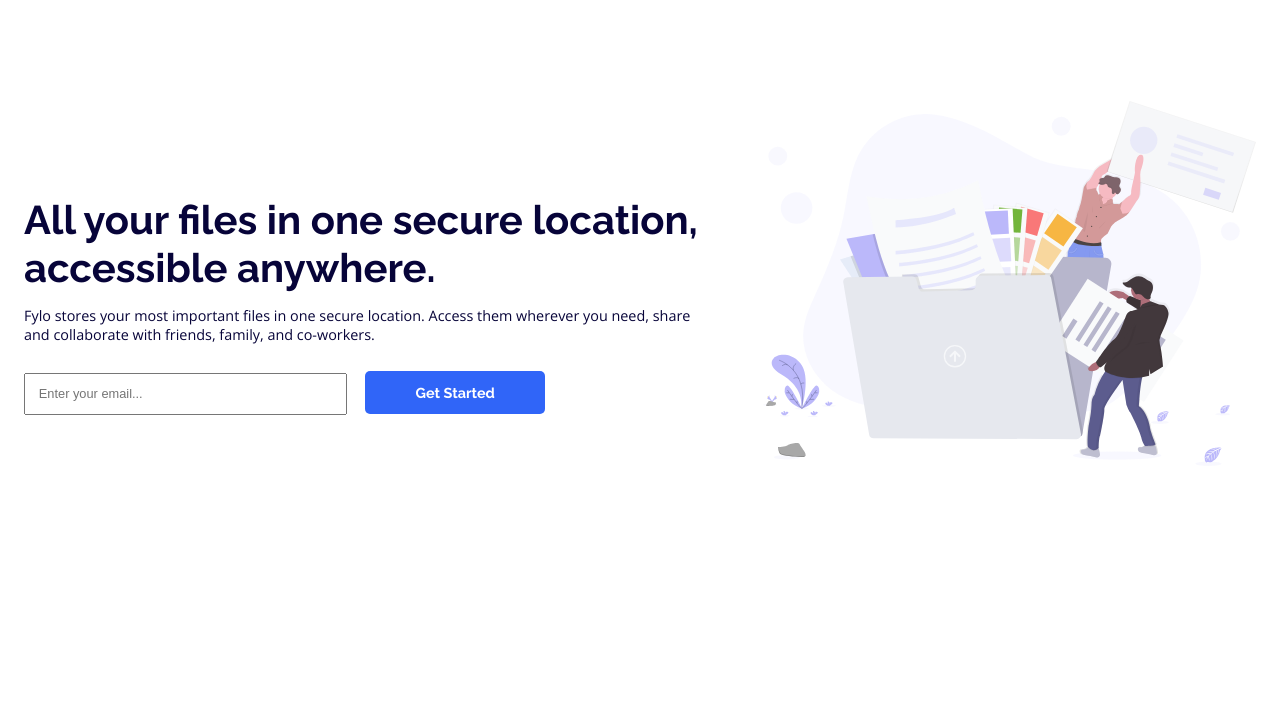
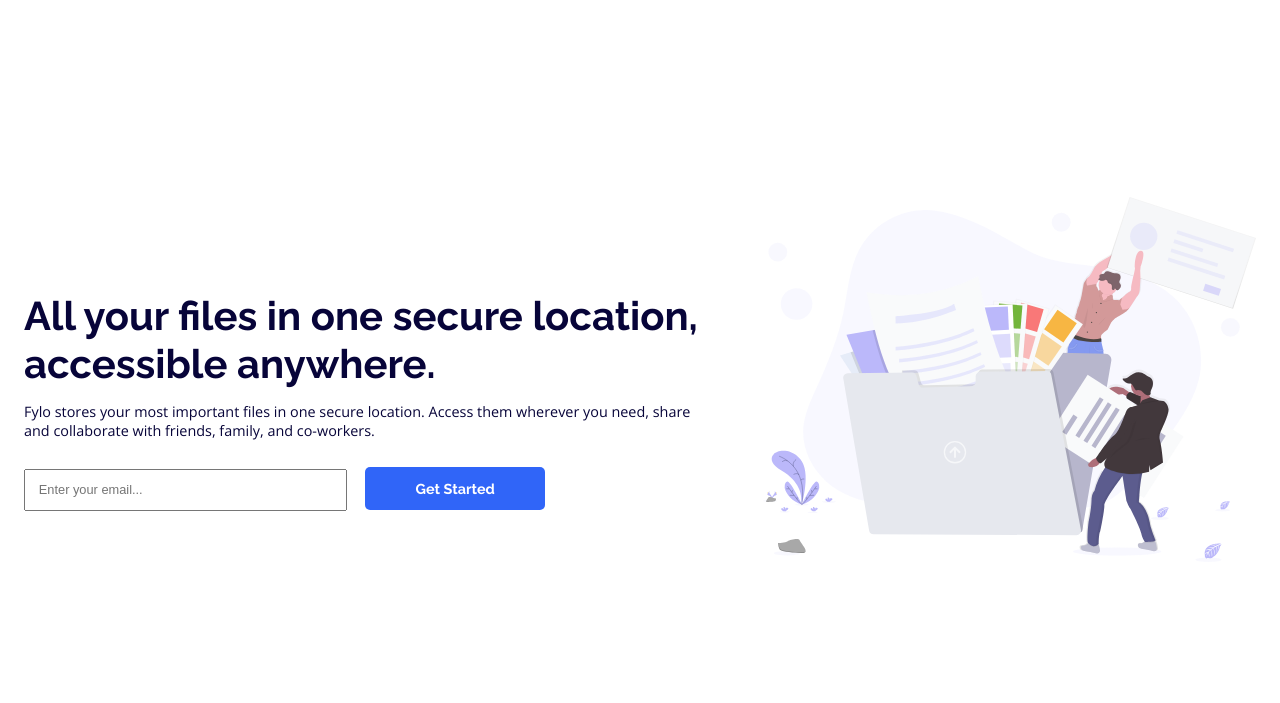
Before and after one commit to sharipoff-0-1/Fylo-landing-page, a plain HTML site: page index.html in a window 1280 px wide. Shown: the part 97-800 px from the top of the page. Drawn offline with nearby package versions, Linux system fonts and the light colour scheme.

Commit message:
css changed

```diff
--- a/css/style.css
+++ b/css/style.css
@@ -359,6 +359,10 @@ footer {
     justify-content: space-between;
   }
 
+  .hero {
+    padding-top: 6rem;
+  }
+
   .hero-img {
     max-width: 40%;
   }
```
